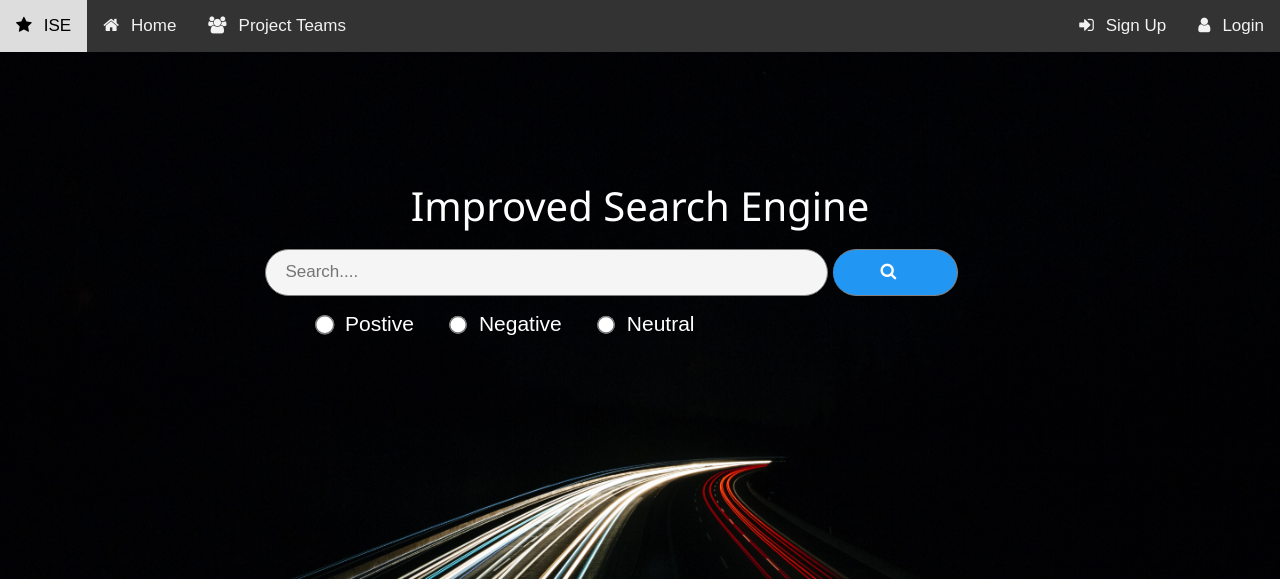
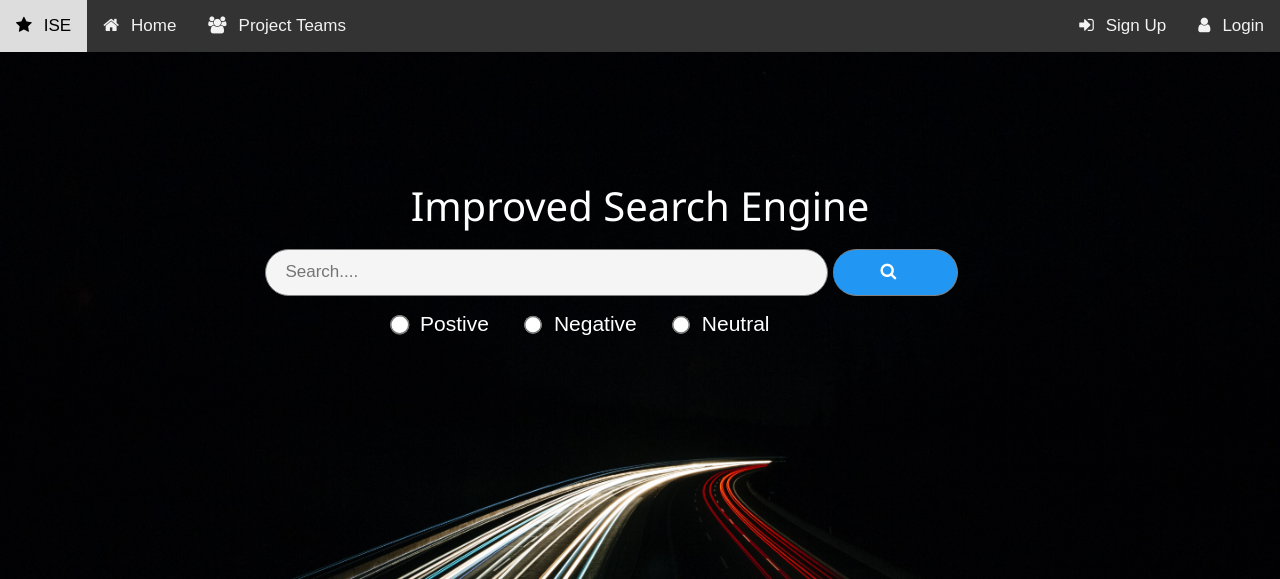
Before and after one commit to Tanu-N-Prabhu/Improved-Search-Engine-Based-on-Sentimental-Analysis, a Django app: page /search_engine_app/ in a window 1280 px wide. Shown: the top 579 px of the page. Run offline with Django 3.2, Linux system fonts and the light colour scheme; some libraries are stand-ins or nearby versions.

Commit message:
Update main.css
Updated the alignment of the radio buttons

```diff
--- a/static/css/main.css
+++ b/static/css/main.css
@@ -53,7 +53,7 @@ form.example::after {
 
 p.radio {
   margin-top: -10px;
-  margin-left: 200px;
+  margin-left: 250px;
   color: white;
   zoom:150%;
 
```
